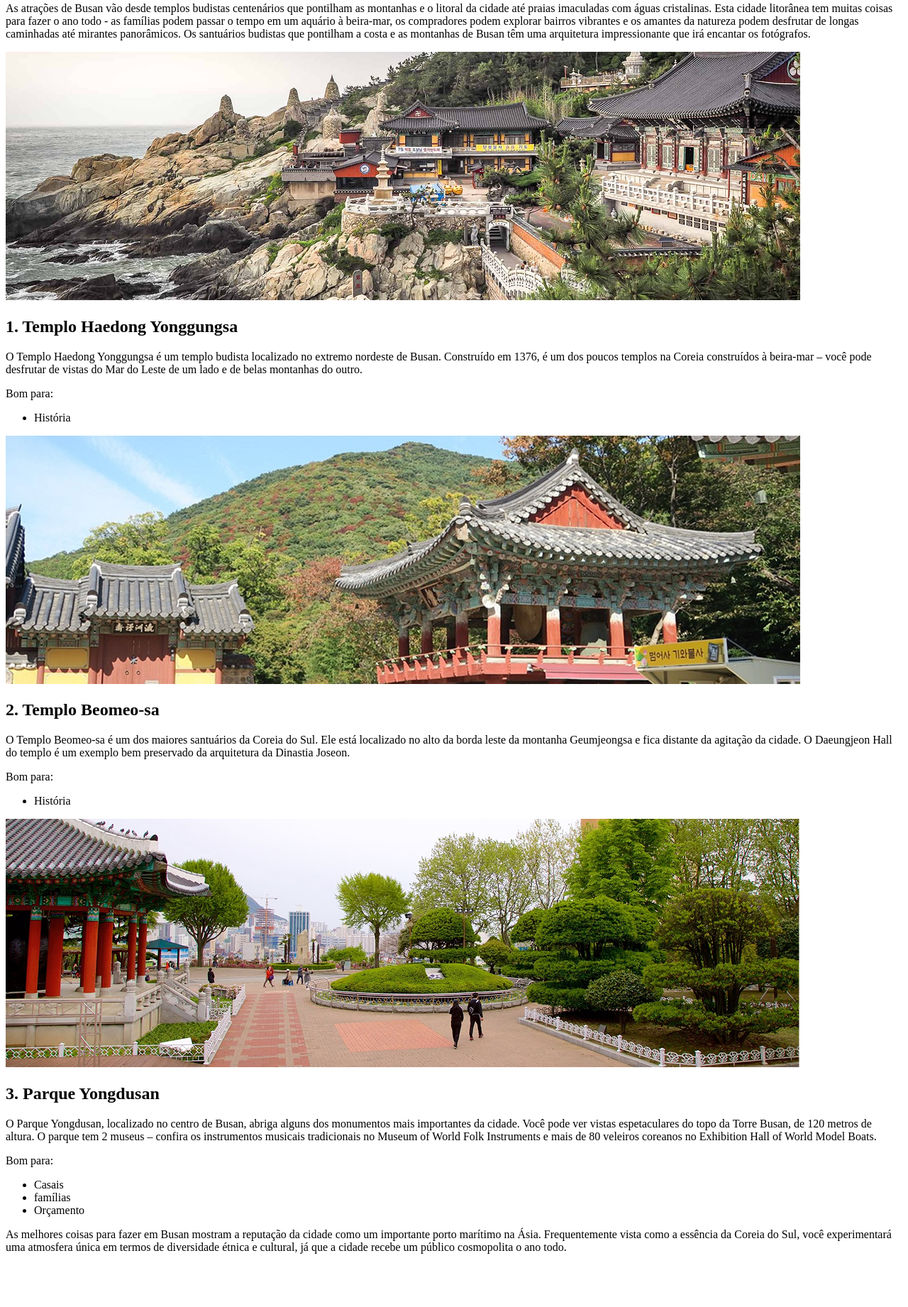
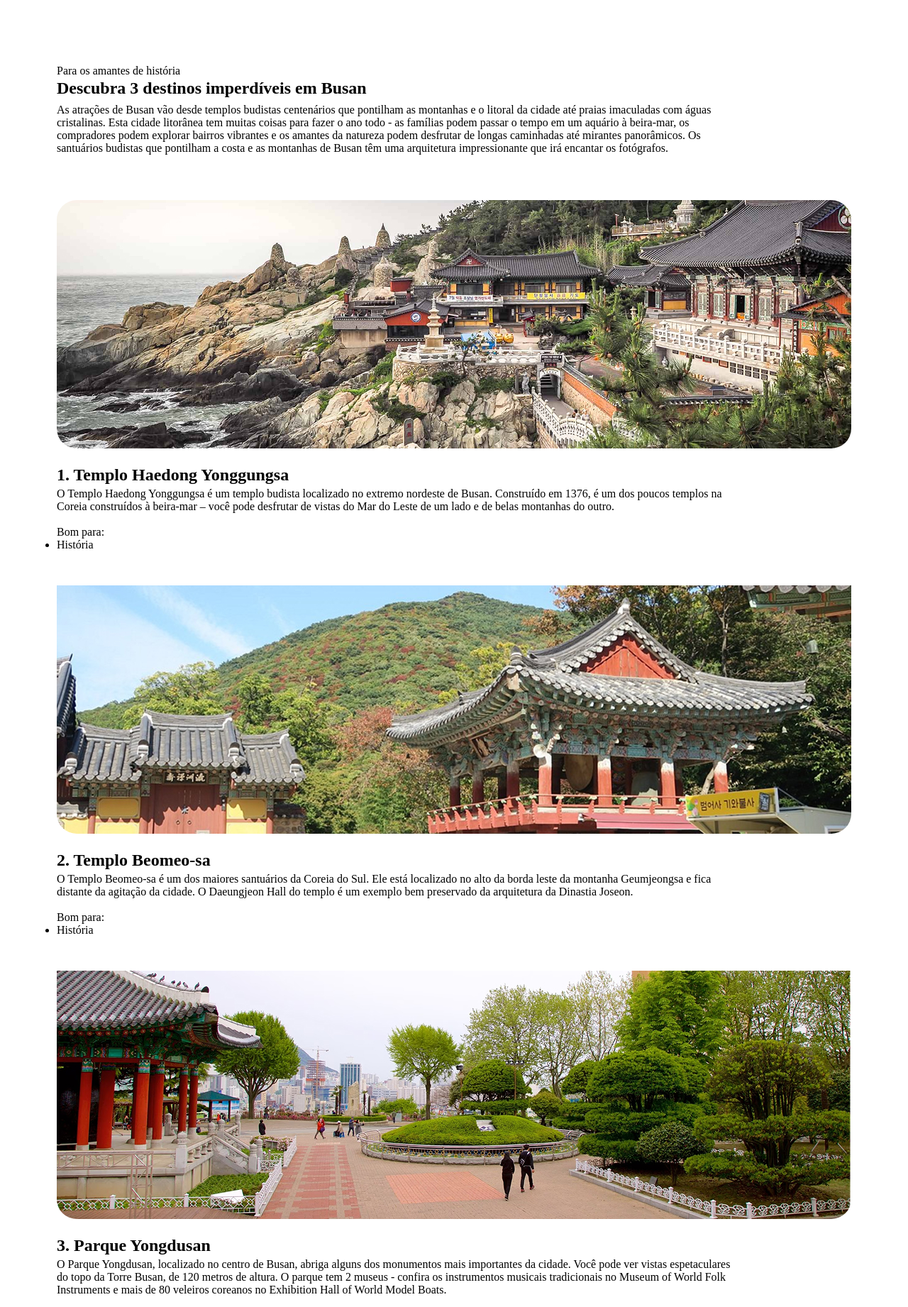
Before and after one commit to gusfornari/Travel-Places, a plain HTML site: page index.html in a window 1280 px wide. Shown: the part 928-2770 px from the top of the page at 71% size. Before the commit the page ends 2711 px from the top, so only its background shows below. Drawn offline with Linux system fonts and the light colour scheme.

Commit message:
more structure html and initial spaces css

```diff
--- a/index.html
+++ b/index.html
@@ -22,36 +22,37 @@
       <h2>Descubra 3 destinos imperdíveis em Busan</h2>
       <p>As atrações de Busan vão desde templos budistas centenários que pontilham as montanhas e o litoral da cidade até praias imaculadas com águas cristalinas. Esta cidade litorânea tem muitas coisas para fazer o ano todo - as famílias podem passar o tempo em um aquário à beira-mar, os compradores podem explorar bairros vibrantes e os amantes da natureza podem desfrutar de longas caminhadas até mirantes panorâmicos.
       Os santuários budistas que pontilham a costa e as montanhas de Busan têm uma arquitetura impressionante que irá encantar os fotógrafos.</p>
-      <div id="list">
+    </section>
+    <section id="list">
       <img src="./assets/list 1.jpg" alt="image temple">
       <h2>1. Templo Haedong Yonggungsa </h2>
       <p>O Templo Haedong Yonggungsa é um templo budista localizado no extremo nordeste de Busan. Construído em 1376, é um dos poucos templos na Coreia construídos à beira-mar – você pode desfrutar de vistas do Mar do Leste de um lado e de belas montanhas do outro.</p>
+      <br>
       <p>Bom para:</p>
         <ul><li>História</li></ul>
 
 
-          <img src="./assets/list 2.jpg" alt="">
+        <img id="px48" src="./assets/list 2.jpg" alt="">
         <h2>2. Templo Beomeo-sa</h2>
         <p>O Templo Beomeo-sa é um dos maiores santuários da Coreia do Sul. Ele está localizado no alto da borda leste da montanha Geumjeongsa e fica distante da agitação da cidade. O Daeungjeon Hall do templo é um exemplo bem preservado da arquitetura da Dinastia Joseon.</p>
-
+        <br>
         <p>Bom para:</p>
         <ul><li>História</li></ul>
 
-          <img src="./assets/list 3.jpg" alt="">
+        <img id="px48" src="./assets/list 3.jpg" alt="">
         <h2>3. Parque Yongdusan</h2>
-          <p>O Parque Yongdusan, localizado no centro de Busan, abriga alguns dos monumentos mais importantes da cidade. Você pode ver vistas espetaculares do topo da Torre Busan, de 120 metros de altura. O parque tem 2 museus – confira os instrumentos musicais tradicionais no Museum of World Folk Instruments e mais de 80 veleiros coreanos no Exhibition Hall of World Model Boats.</p>
-
+        <p>O Parque Yongdusan, localizado no centro de Busan, abriga alguns dos monumentos mais importantes da cidade. Você pode ver vistas espetaculares do topo da Torre Busan, de 120 metros de altura. O parque tem 2 museus - confira os instrumentos musicais tradicionais no Museum of World Folk Instruments e mais de 80 veleiros coreanos no Exhibition Hall of World Model Boats.</p>
+        <br>
         <p>Bom para:</p>
         <ul><li>Casais</li>
             <li>famílias</li>
             <li>Orçamento</li>
         </ul>
-      </div>
     </section>
 
     <div class="divider"></div>
 
-    <p>As melhores coisas para fazer em Busan mostram a reputação da cidade como um importante porto marítimo na Ásia. Frequentemente vista como a essência da Coreia do Sul, você experimentará uma atmosfera única em termos de diversidade étnica e cultural, já que a cidade recebe um público cosmopolita o ano todo. </p>
+    <p id="finaldescription">As melhores coisas para fazer em Busan mostram a reputação da cidade como um importante porto marítimo na Ásia. Frequentemente vista como a essência da Coreia do Sul, você experimentará uma atmosfera única em termos de diversidade étnica e cultural, já que a cidade recebe um público cosmopolita o ano todo.</p>
   </div>
 
   <footer></footer>
--- a/style.css
+++ b/style.css
@@ -0,0 +1,60 @@
+*{
+  margin: 0px;
+  padding: 0px;
+}
+
+#container{
+  box-sizing: border-box;
+  padding: 88px 80px 0 80px;
+  width: 1120px;
+
+}
+
+img{
+  border-radius: 28px;
+  height: 350px;
+}
+
+header h1{
+  margin-top: 8px;
+}
+
+#description{
+  padding: 40px 0 40px 0;
+}
+
+#description p {
+  margin-top: 24px;
+}
+
+#description img{
+  height: 660px;
+  border-radius: 28px;
+}
+
+#contentlist {
+  padding: 64px 0 64px 0;
+}
+
+#contentlist h2{
+  margin: 2px 0px 8px 0;
+}
+
+#list h2 {
+  margin: 20px 0 4px 0;
+}
+
+ #px48{
+  padding-top: 48px;
+}
+
+.divider {
+  width: 100%;
+  height: 1px;
+  margin: 40px 0;
+  background-color: #d9d9d9;
+}
+
+#finaldescription{
+  padding-bottom: 65px;
+}
```
Lines whose indentation alone changed are shown as unchanged.
